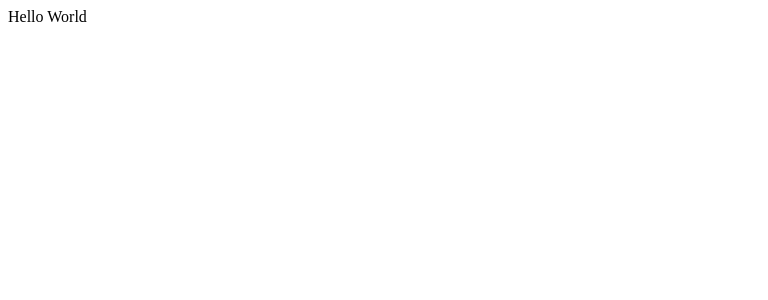
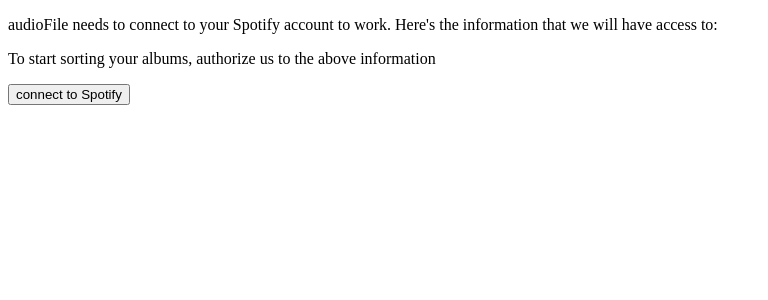
Before and after one commit to jenikashannon/audioFile, a React (Create React App) app: page /login in a window 1280 px wide. Shown: the top 300 px of the page, without its empty margins (0-768 px from the left). Built offline with nearby package versions, Linux system fonts and the light colour scheme.

Commit message:
create login page and crate page components

```diff
--- a/public/index.html
+++ b/public/index.html
@@ -14,7 +14,7 @@
       manifest.json provides metadata used when your web app is installed on a
       user's mobile device or desktop. See https://developers.google.com/web/fundamentals/web-app-manifest/
     -->
-		<link rel="manifest" href="%PUBLIC_URL%/manifest.json" />
+		<!-- <link rel="manifest" href="%PUBLIC_URL%/manifest.json" /> -->
 		<!--
       Notice the use of %PUBLIC_URL% in the tags above.
       It will be replaced with the URL of the `public` folder during the build.
--- a/src/App.js
+++ b/src/App.js
@@ -1,11 +1,25 @@
 import "./App.scss";
 
+// pages
+import CratesPage from "./pages/CratesPage/CratesPage";
+import LoginPage from "./pages/LoginPage/LoginPage";
+
+// libraries
+import { useState } from "react";
 import { BrowserRouter, Routes, Route } from "react-router-dom";
 
 function App() {
+	const [isLoggedIn, setIsLoggedIn] = useState(false);
+
 	return (
 		<BrowserRouter>
-			<div>Hello World</div>
+			<Routes>
+				<Route path='/' element={<CratesPage isLoggedIn={isLoggedIn} />} />
+				<Route
+					path='/login'
+					element={<LoginPage setIsLoggedIn={setIsLoggedIn} />}
+				/>
+			</Routes>
 		</BrowserRouter>
 	);
 }
--- /dev/null
+++ b/src/pages/CratesPage/CratesPage.jsx
@@ -0,0 +1,21 @@
+import "./CratesPage.scss";
+
+// components
+
+// libraries
+import { useEffect, useState } from "react";
+import { useNavigate } from "react-router-dom";
+
+function CratesPage({ isLoggedIn }) {
+	const navigate = useNavigate();
+
+	useEffect(() => {
+		if (!isLoggedIn) {
+			navigate("/login");
+		}
+	}, []);
+
+	return <div>crates are right here</div>;
+}
+
+export default CratesPage;
--- /dev/null
+++ b/src/pages/LoginPage/LoginPage.jsx
@@ -0,0 +1,16 @@
+import "./LoginPage.scss";
+
+function LoginPage({ setIsLoggedIn }) {
+	return (
+		<main>
+			<p>
+				audioFile needs to connect to your Spotify account to work. Here's the
+				information that we will have access to:
+			</p>
+			<p>To start sorting your albums, authorize us to the above information</p>
+			<button>connect to Spotify</button>
+		</main>
+	);
+}
+
+export default LoginPage;
```
Also changed, not shown: src/pages/CratesPage/CratesPage.scss (added), src/pages/LoginPage/LoginPage.scss (added).
